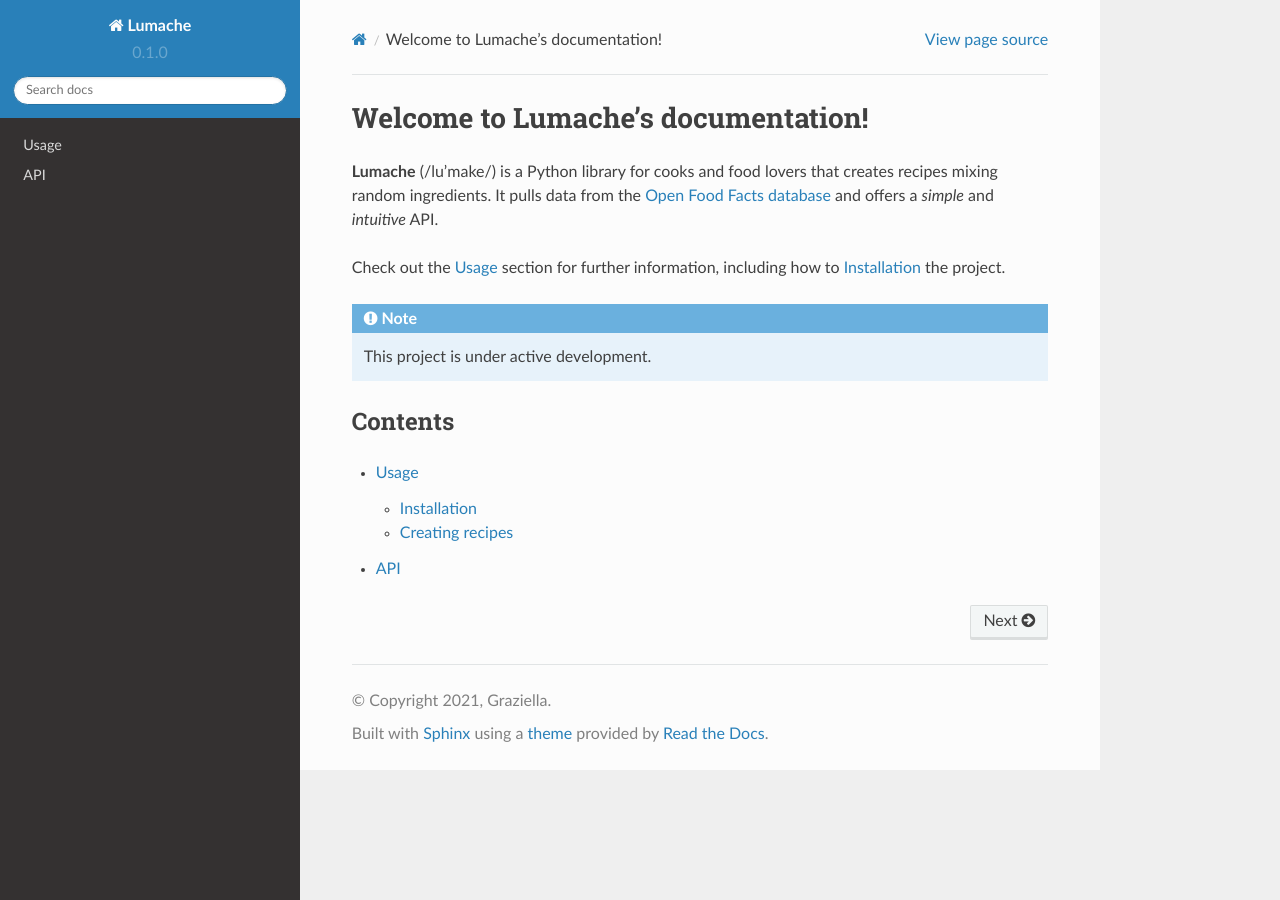
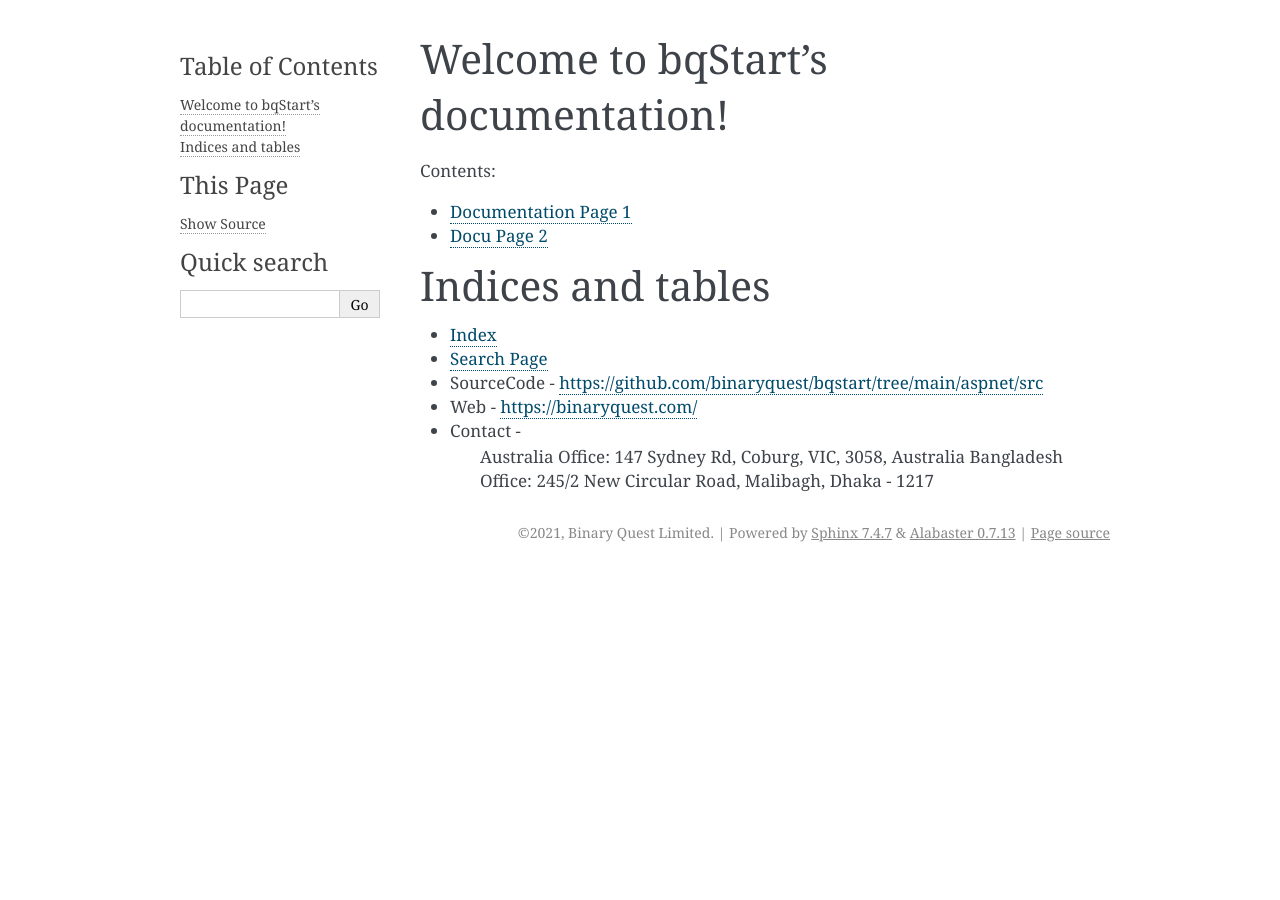
Before and after one commit to mintosays/rtd-tutorial, a Sphinx documentation site: the page built from docs/source/index.rst, in a window 1280 px wide. Built offline with Sphinx 7.4.7, drawn with Linux system fonts in a browser that asks for light colours.

Commit message:
Adding reStructuredText Documentaion with Sphinx

```diff
--- a/docs/source/api.rst
+++ /dev/null
@@ -1,7 +0,0 @@
-API
-===
-
-.. autosummary::
-   :toctree: generated
-
-   lumache
--- a/docs/source/conf.py
+++ b/docs/source/conf.py
@@ -1,35 +1,55 @@
 # Configuration file for the Sphinx documentation builder.
+#
+# This file only contains a selection of the most common options. For a full
+# list see the documentation:
+# https://www.sphinx-doc.org/en/master/usage/configuration.html
 
-# -- Project information
+# -- Path setup --------------------------------------------------------------
 
-project = 'Lumache'
-copyright = '2021, Graziella'
-author = 'Graziella'
+# If extensions (or modules to document with autodoc) are in another directory,
+# add these directories to sys.path here. If the directory is relative to the
+# documentation root, use os.path.abspath to make it absolute, like shown here.
+#
+# import os
+# import sys
+# sys.path.insert(0, os.path.abspath('.'))
 
-release = '0.1'
-version = '0.1.0'
 
-# -- General configuration
+# -- Project information -----------------------------------------------------
 
+project = 'bqStart'
+copyright = '2021, Binary Quest Limited'
+author = 'Binary Quest Limited'
+
+# The full version, including alpha/beta/rc tags
+release = '1.0.0.0'
+
+
+# -- General configuration ---------------------------------------------------
+
+# Add any Sphinx extension module names here, as strings. They can be
+# extensions coming with Sphinx (named 'sphinx.ext.*') or your custom
+# ones.
 extensions = [
-    'sphinx.ext.duration',
-    'sphinx.ext.doctest',
-    'sphinx.ext.autodoc',
-    'sphinx.ext.autosummary',
-    'sphinx.ext.intersphinx',
 ]
 
-intersphinx_mapping = {
-    'python': ('https://docs.python.org/3/', None),
-    'sphinx': ('https://www.sphinx-doc.org/en/master/', None),
-}
-intersphinx_disabled_domains = ['std']
-
+# Add any paths that contain templates here, relative to this directory.
 templates_path = ['_templates']
 
-# -- Options for HTML output
+# List of patterns, relative to source directory, that match files and
+# directories to ignore when looking for source files.
+# This pattern also affects html_static_path and html_extra_path.
+exclude_patterns = []
 
-html_theme = 'sphinx_rtd_theme'
 
-# -- Options for EPUB output
-epub_show_urls = 'footnote'
+# -- Options for HTML output -------------------------------------------------
+
+# The theme to use for HTML and HTML Help pages.  See the documentation for
+# a list of builtin themes.
+#
+html_theme = 'alabaster'
+
+# Add any paths that contain custom static files (such as style sheets) here,
+# relative to this directory. They are copied after the builtin static files,
+# so a file named "default.css" will overwrite the builtin "default.css".
+html_static_path = ['_static']
--- a/docs/source/index.rst
+++ b/docs/source/index.rst
@@ -1,22 +1,31 @@
-Welcome to Lumache's documentation!
+.. bqStart documentation master file, created by
+   sphinx-quickstart on Tue Dec  7 17:46:09 2021.
+   You can adapt this file completely to your liking, but it should at least
+   contain the root `toctree` directive.
+
+Welcome to bqStart's documentation!
 ===================================
 
-**Lumache** (/lu'make/) is a Python library for cooks and food lovers
-that creates recipes mixing random ingredients.
-It pulls data from the `Open Food Facts database <https://world.openfoodfacts.org/>`_
-and offers a *simple* and *intuitive* API.
+.. toctree::
+   :maxdepth: 2
+   :caption: Contents:
 
-Check out the :doc:`usage` section for further information, including
-how to :ref:`installation` the project.
 
-.. note::
 
-   This project is under active development.
+   pages/DocuPage1
+   pages/DocuPage2
 
-Contents
---------
 
-.. toctree::
+Indices and tables
+==================
 
-   usage
-   api
+* :ref:`genindex`
+* :ref:`search`
+
+* SourceCode - https://github.com/binaryquest/bqstart/tree/main/aspnet/src
+* Web - https://binaryquest.com/
+
+
+* Contact -
+   Australia Office: 147 Sydney Rd, Coburg, VIC, 3058, Australia
+   Bangladesh Office: 245/2 New Circular Road, Malibagh, Dhaka - 1217
--- /dev/null
+++ b/docs/source/pages/DocuPage1.rst
@@ -0,0 +1,5 @@
+====================
+Documentation Page 1
+====================
+
+Documentation Page 1 -->
--- /dev/null
+++ b/docs/source/pages/DocuPage2.rst
@@ -0,0 +1,8 @@
+
+=============
+Docu Page 2
+=============
+
+Docu
+Page
+Two - >
```
Also changed, not shown: docs/source/usage.rst (deleted, +0 -33 lines), lumache.py (deleted, +0 -23 lines), pyproject.toml (deleted, +0 -8 lines), 1 other file.
